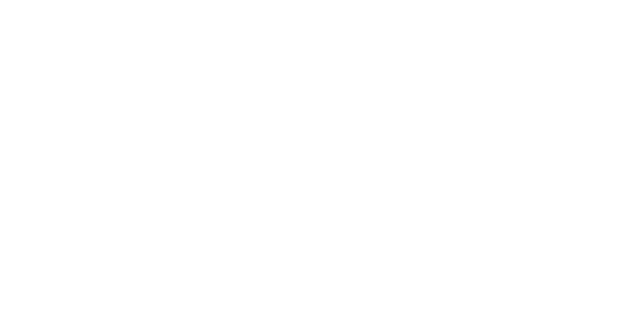
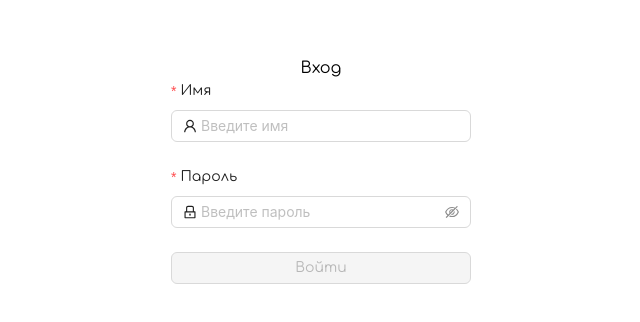
Before and after one commit to IskenderDev/HakatonItFest, a React (Vite) app: page /demo in a window 1280 px wide. Before the commit this address had no page. Shown: the part 584-906 px from the top of the page, without its empty margins (319-959 px from the left). Before the commit the page ends 800 px from the top, so only its background shows below. Built offline with nearby package versions, Linux system fonts and the light colour scheme.

Commit message:
added Demo

```diff
--- a/src/App.jsx
+++ b/src/App.jsx
@@ -3,6 +3,7 @@
 import { Route, Routes } from "react-router-dom";
 import Home from "./pages/Home/Home";
 import About from './pages/About/About';
+import Demo from "./Demo/Demo";
 
 
 const App = () => {
@@ -10,6 +11,7 @@
     <Routes>
         <Route path="/" element={<Home />} />
         <Route path='/about' element={<About/>}/>
+        <Route path='/demo' element={<Demo/>}/>
     </Routes>
   );
 };
--- /dev/null
+++ b/src/Demo/Demo.jsx
@@ -0,0 +1,10 @@
+import React from 'react'
+import Login from './logIn/LogIn'
+
+const Demo = () => {
+  return (
+    <Login/>
+  )
+}
+
+export default Demo
--- /dev/null
+++ b/src/Demo/logIn/LogIn.jsx
@@ -0,0 +1,74 @@
+import React, { useState } from "react";
+import { Form, Input, Button } from "antd";
+import { UserOutlined, LockOutlined } from "@ant-design/icons";
+import { NavLink } from "react-router-dom";
+
+const Login = () => {
+  const [isButtonDisabled, setIsButtonDisabled] = useState(true);
+
+  const onFinish = (values) => {
+    const { username } = values;
+    localStorage.setItem("username", username);
+    console.log("localStorage:", username);
+  };
+
+  const onFinishFailed = (errorInfo) => {
+    console.log("Ошибка:", errorInfo);
+  };
+
+  const handleUsernameChange = (e) => {
+    const value = e.target.value.trim();
+    setIsButtonDisabled(value === "");
+  };
+
+  return (
+    <div className="max-w-[300px] my-[50%] mx-auto text-center">
+      <h2>Вход</h2>
+      <Form
+        name="login"
+        initialValues={{ remember: true }}
+        onFinish={onFinish}
+        onFinishFailed={onFinishFailed}
+        layout="vertical"
+      >
+        <Form.Item
+          label="Имя"
+          name="username"
+          rules={[{ required: true, message: "Пожалуйста, введите имя!" }]}
+        >
+          <Input
+            placeholder="Введите имя"
+            prefix={<UserOutlined />}
+            onChange={handleUsernameChange}
+          />
+        </Form.Item>
+
+        <Form.Item
+          label="Пароль"
+          name="password"
+          rules={[{ required: true, message: "Пожалуйста, введите пароль!" }]}
+        >
+          <Input.Password
+            placeholder="Введите пароль"
+            prefix={<LockOutlined />}
+          />
+        </Form.Item>
+
+        <Form.Item>
+          <NavLink to="/demo">
+            <Button
+              type="primary"
+              htmlType="submit"
+              block
+              disabled={isButtonDisabled}
+            >
+              Войти
+            </Button>
+          </NavLink>
+        </Form.Item>
+      </Form>
+    </div>
+  );
+};
+
+export default Login;
--- a/src/pages/Home/Home.jsx
+++ b/src/pages/Home/Home.jsx
@@ -12,7 +12,7 @@
     <>
       <Header />
       <Create />
-      <div className="flex flex-col gap-36 items-center">
+      <div className="flex flex-col gap-36 items-center my-36">
         <HowItWork />
         <Trigger />
         <Video />
--- a/src/widjets/create/Create.jsx
+++ b/src/widjets/create/Create.jsx
@@ -1,5 +1,6 @@
 import React from "react";
 import { Button } from "antd";
+import { NavLink } from "react-router-dom";
 
 const Create = () => {
   return (
@@ -16,12 +17,14 @@
             реальном времени, что позволяет избежать длительных поисков
             свободных мест.
           </p>
+          <NavLink to='/demo'>
             <Button
               size="large"
               className="bg-primary w-[250px] text-white py-6 px-10"
             >
               Посмотреть Демо
             </Button>
+          </NavLink>
         </div>
         <div className="w-[300px] ">
           <iframe
--- a/src/widjets/footer/Footer.jsx
+++ b/src/widjets/footer/Footer.jsx
@@ -12,21 +12,11 @@
     transition: "opacity 3s ease-in-out, transform 3s ease-in-out",
   });
 
-  useEffect(() => {
-    // Запуск анимации через 0.5 секунды
-    setTimeout(() => {
-      setStyle({
-        opacity: 1,
-        transform: "translateY(0)",
-        transition: "opacity 3s ease-in-out, transform 3s ease-in-out",
-      });
-    }, 100);
-  }, []);
+
 
   return (
     <footer
-      style={style}
-      className="bg-primary text-white py-10 mt-8 flex justify-center"
+      className="bg-primary text-white py-10 pt-16 flex justify-center"
     >
       <div className="container max-w-[1200px] px-4">
         <div className="flex justify-between">
--- a/src/widjets/goToDemo/GoToDemo.jsx
+++ b/src/widjets/goToDemo/GoToDemo.jsx
@@ -1,5 +1,6 @@
 import { Button } from "antd";
 import React from "react";
+import { NavLink } from "react-router-dom";
 
 const GoToDemo = () => {
   return (
@@ -9,12 +10,14 @@
           Остановись с умом, паркуйся с комфортом — забудь о стрессах на дороге
           и всегда находи место для своей машины с помощью умной парковки!
         </p>
+        <NavLink to="/demo">
           <Button
             size="large"
             className="text-3xl py-9 px-12 text-primary font-bold"
           >
             Посмотреть демо
           </Button>
+        </NavLink>
       </div>
     </div>
   );
--- a/src/widjets/header/Header.jsx
+++ b/src/widjets/header/Header.jsx
@@ -1,5 +1,6 @@
 import React, { useEffect, useState } from "react";
-import { Button } from 'antd'
+import { Button } from "antd";
+import { NavLink } from "react-router-dom";
 
 const Header = () => {
   const [style, setStyle] = useState({
@@ -8,36 +9,24 @@
     transition: "opacity 3s ease-in-out, transform 3s ease-in-out",
   });
 
-  useEffect(() => {
-    // Запуск анимации после загрузки компонента
-    setTimeout(() => {
-      setStyle({
-        opacity: 1,
-        transform: "translateY(0)",
-        transition: "opacity 3s ease-in-out, transform 3s ease-in-out",
-      });
-    }, 100); // Задержка 0.5 секунды перед началом анимации
-  }, []);
-
   return (
-    <header
-      style={style}
-      className="bg-black-600 py-4 flex justify-center"
-    >
+    <header className="bg-black-600 py-4 flex justify-center">
       <div className="container max-w-[1200px] flex justify-between items-center">
         <div className="flex w-full justify-between">
           <img className="h-8" src="/logo.png" alt="Логотип" />
           <ul className="flex w-[250px] justify-between text-white">
             <li className="hover:underline hover:scale-125 transition-all cursor-pointer font-extrabold text-blue-600 py-4">
-              Главная
+              <NavLink to="/">Главная</NavLink>
             </li>
             <li className="hover:underline hover:scale-125 transition-all cursor-pointer text-blue-600 py-4">
-              О проекте
+              <NavLink to="/about">О проекте</NavLink>
             </li>
           </ul>
-          <Button size="large" className="bg-primary text-white py-6 px-10">
-          Посмотреть Демо
-        </Button>
+          <NavLink to='/demo'>
+            <Button size="large" className="bg-primary text-white py-6 px-10">
+              Посмотреть Демо
+            </Button>
+          </NavLink>
         </div>
       </div>
     </header>
--- a/src/widjets/howItWork/HowItWork.jsx
+++ b/src/widjets/howItWork/HowItWork.jsx
@@ -1,6 +1,6 @@
 import { Button, Flex } from "antd";
 import React from "react";
-import { motion } from "framer-motion"; // Импортируем motion
+import { motion } from "framer-motion";
 import { NavLink } from "react-router-dom";
 
 const HowItWork = () => {
@@ -10,9 +10,9 @@
       gap={"100px"}
     >
       <motion.div
-        initial={{ opacity: 0, x: 100 }} // Начальное состояние: прозрачность 0 и сдвиг вправо
-        animate={{ opacity: 1, x: 0 }} // Конечное состояние: прозрачность 1 и сдвиг на 0
-        transition={{ duration: 3 }} // Время анимации
+        initial={{ opacity: 0, x: 100 }}
+        animate={{ opacity: 1, x: 0 }}
+        transition={{ duration: 3 }}
       >
         <h2 className="text-primary font-extrabold text-4xl mt-10">
           Как это работает
@@ -35,9 +35,9 @@
       </motion.div>
       <motion.div
         className="shadow-2xl w-[200%]"
-        initial={{ opacity: 0, x: 100 }} // Начальное состояние: прозрачность 0 и сдвиг вправо
-        animate={{ opacity: 1, x: 0 }} // Конечное состояние: прозрачность 1 и сдвиг на 0
-        transition={{ duration: 3 }} // Время анимации
+        initial={{ opacity: 0, x: 100 }}
+        animate={{ opacity: 1, x: 0 }}
+        transition={{ duration: 3,}}
       >
         <img
           className="rounded-xl w-full h-auto"
--- a/src/widjets/trigger/Trigger.jsx
+++ b/src/widjets/trigger/Trigger.jsx
@@ -10,9 +10,9 @@
     >
       <motion.div
         className="shadow-2xl w-[110%]"
-        initial={{ x: -200, opacity: 0 }} // начальное положение и прозрачность
-        animate={{ x: 0, opacity: 1 }} // финальное положение
-        transition={{ duration: 3 }} // время анимации
+        initial={{ x: -200, opacity: 0 }}
+        animate={{ x: 0, opacity: 1 }}
+        transition={{ duration: 3 }}
       >
         <img
           className="rounded-xl w-full"
@@ -21,9 +21,9 @@
         />
       </motion.div>
       <motion.div
-        initial={{ x: -200, opacity: 0 }} // начальное положение и прозрачность
-        animate={{ x: 0, opacity: 1 }} // финальное положение
-        transition={{ duration: 3 }} // время анимации
+        initial={{ x: -200, opacity: 0 }}
+        animate={{ x: 0, opacity: 1 }}
+        transition={{ duration: 3,}}
       >
         <h2 className="text-primary font-extrabold text-4xl mt-10">
           Работа датчика
```
Lines whose indentation alone changed are shown as unchanged.
